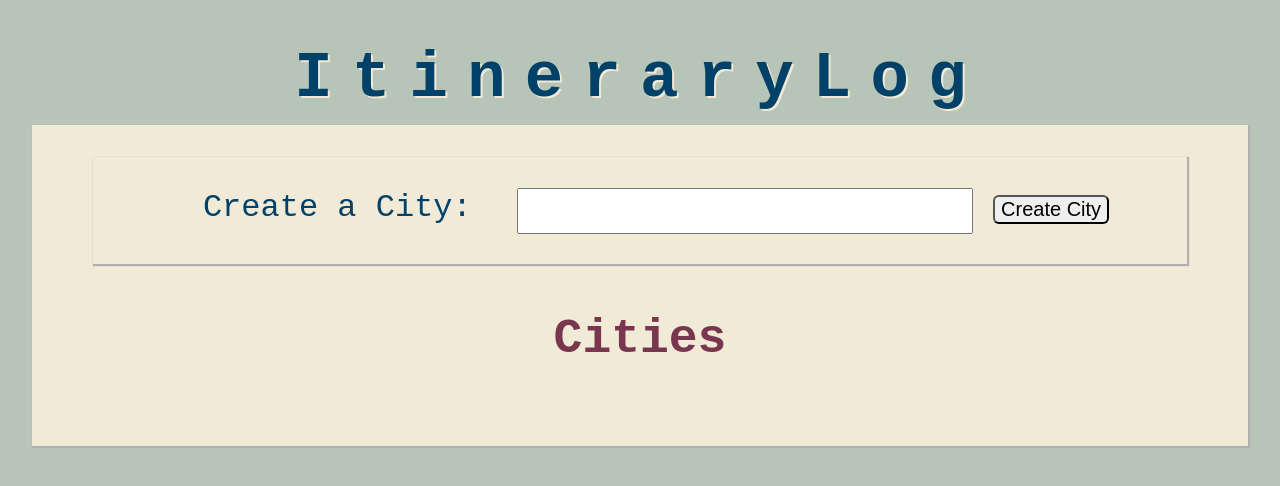
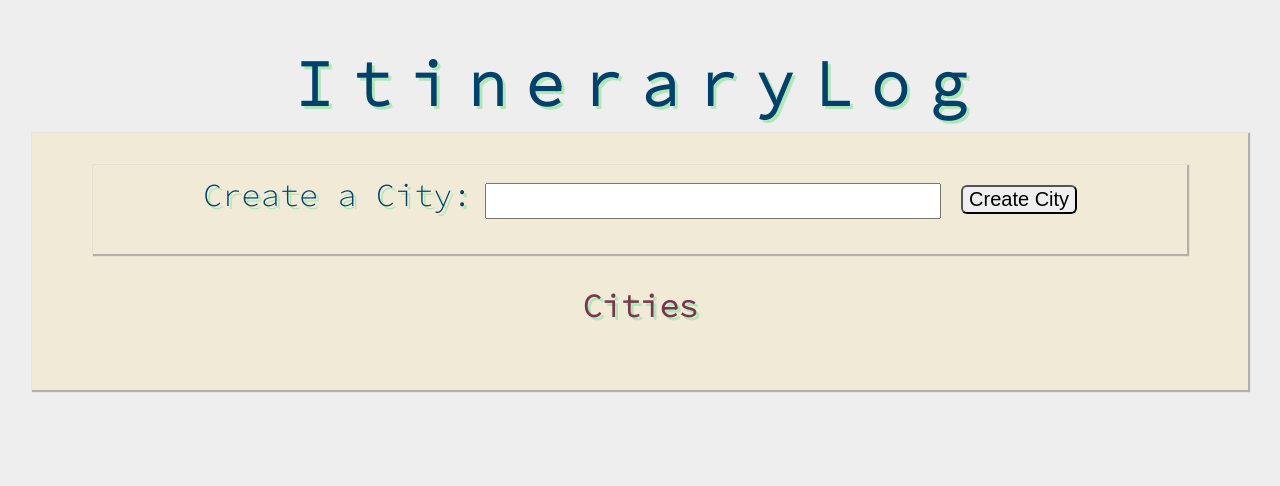
Before and after one commit to cmzhong/ItineraryLog, a React app: page / in a window 1280 px wide. Shown: the top 486 px of the page. Built offline with nearby package versions, Linux system fonts and the light colour scheme; no server answers.

Commit message:
Final styling touches on CityContainer

```diff
--- a/client/containers/CityContainer.jsx
+++ b/client/containers/CityContainer.jsx
@@ -7,9 +7,9 @@ const mapStateToProps = state => ({
 })
 
 const mapDispatchToProps = dispatch => ({
-  addList: ( [ cityId, listName, addItem ] )=> dispatch(actions.addList( [ cityId, listName, addItem ])),
-  loadCityData: (cityId)=>dispatch(actions.loadCityData(cityId)),
-  updateCityDetails: ([ cityId, activity, input, listName, cityName ])=>dispatch(actions.updateCityDetails([ cityId, activity, input, listName, cityName ]))
+  addList: ( [ cityId, listName, addItem ] ) => dispatch(actions.addList( [ cityId, listName, addItem ])),
+  loadCityData: (cityId) => dispatch(actions.loadCityData(cityId)),
+  updateCityDetails: ([ cityId, activity, input, listName, cityName ]) => dispatch(actions.updateCityDetails([ cityId, activity, input, listName, cityName ]))
 })
 
 class CityContainer extends Component {
@@ -45,8 +45,8 @@ class CityContainer extends Component {
           { this.props.updateCityDetails( [ this.props.clickedCityId, 2, e.target.childNodes[0].value, 'things', this.props.clickedCityName ])}
           }}>
 
-        <input type="text"></input>
-        <button type="submit">Add</button>
+        <input className="input" type="text"></input>
+        <button className="submit" type="submit">Add</button>
         </form>
 
         <h4>Feeding Grounds</h4>
@@ -56,8 +56,8 @@ class CityContainer extends Component {
           { this.props.updateCityDetails([ this.props.clickedCityId, 3, e.target.childNodes[0].value, 'food', this.props.clickedCityName ])}
           }}>
 
-        <input type="text"></input>
-        <button type="submit">Add</button>
+        <input className="input" type="text"></input>
+        <button className="submit" type="submit">Add</button>
         </form>
 
         <h4>Hydration Station</h4>
@@ -67,8 +67,8 @@ class CityContainer extends Component {
           { this.props.updateCityDetails([ this.props.clickedCityId, 4, e.target.childNodes[0].value, 'drink', this.props.clickedCityName ])}
           }}>
 
-        <input type="text"></input>
-        <button type="submit">Add</button>
+        <input className="input" type="text"></input>
+        <button className="submit" type="submit">Add</button>
         </form>
 
         <h4>Notes</h4>
@@ -78,14 +78,12 @@ class CityContainer extends Component {
           { this.props.updateCityDetails([ this.props.clickedCityId, 5, e.target.childNodes[0].value, 'notes', this.props.clickedCityName ])}
           }}>
 
-        <input type="text"></input>
-        <button type="submit">Add</button>
+        <input className="input" type="text"></input>
+        <button className="submit" type="submit">Add</button>
         </form>
 
-
-        <button id="delete" type="button" onClick={ ()=> { if (window.confirm('Are you sure you want to delete this item?')) this.props.deleteDatabaseCity([ this.props.clickedCityName, this.props.clickedCityId ]) } }>Delete this City</button>
-        {/* potential save button */}
-        <button id="standard" type="button" onClick={ ()=> this.props.cityClicked([]) }>Back to all Cities</button>
+        <button id="standard" className="submit" type="button" onClick={ ()=> this.props.cityClicked([]) }>Back to all Cities</button>
+        <button id="delete" className="submit" type="button" onClick={ ()=> { if (window.confirm('Are you sure you want to delete this item?')) this.props.deleteDatabaseCity([ this.props.clickedCityName, this.props.clickedCityId ]) } }>Delete this City</button>
 
     </div>
   )
--- a/client/styles.css
+++ b/client/styles.css
@@ -1,11 +1,13 @@
+@import url('https://fonts.googleapis.com/css2?family=Source+Code+Pro:wght@300&display=swap');
+
 body {
     box-sizing: border-box;
-    font-family: 'Courier New', Courier, monospace;
+    font-family: 'Source Code Pro', monospace;
     margin: 2;
     padding: 0;
     color: #00416a;
-    text-shadow: 2px 2px #f0ead6;
-    background-color: #b6c5b8;
+    text-shadow: 3px 3px #b1e6b8;
+    background-color: #eeeeee;
 }
 
 #header {
@@ -47,21 +49,20 @@ h2 {
 
 /* the main container's headers */
 h3 {
-  font-size: 3em;
+  font-size: 2em;
   color: #78364f;
 }
 
 /* the city page's page headers */
 h4 {
-  text-align: left;
-  margin-left: 5em;
+  font-size: 2em;
   text-decoration: underline;
   text-shadow: none;
 }
 
 /* the main container */
 .outerBox {
-  box-shadow: 2px 2px 2px rgba(0, 0, 0, .2);
+  box-shadow: 2px 2px 2px #b6c5b8;
   border-radius: 5px;
 }
 
@@ -85,17 +86,17 @@ h4 {
 
 .createCityText {
   font-size: 2em;
-  margin: 1em;
 }
 
 .input {
   width: 35vw;
-  height: 5vh;
+  height: 30px;
   margin-left: 1em;
 }
 
 .submit {
   font-size: 1.25em;
+  margin-top: 1em;
 }
 
 .cities {
@@ -108,6 +109,7 @@ h4 {
   margin: 1em;
 }
 
+
 ul {
   list-style-type: circle;
   text-align: left;
--- a/webpack.config.js
+++ b/webpack.config.js
@@ -41,6 +41,7 @@ module.exports = {
             options: {
               name: 'images/[name].[ext]'
             }
+          }
         ]
       },
     devServer: {
```
Also changed, not shown: 1 other file (tests, documents, lock files or other folders).
